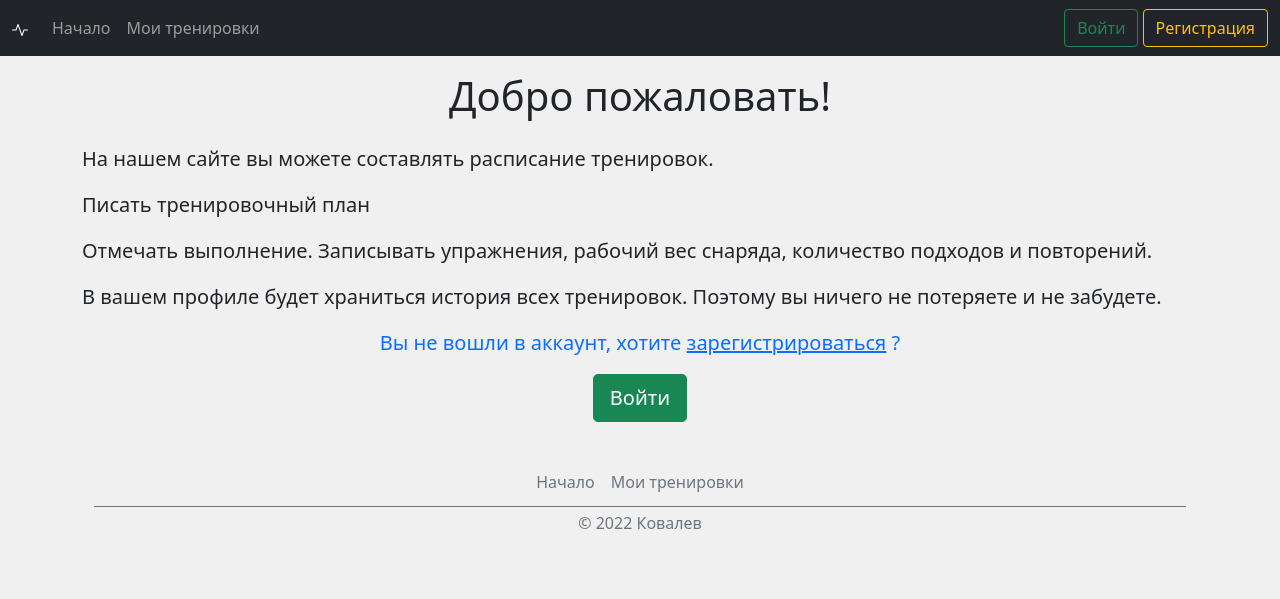
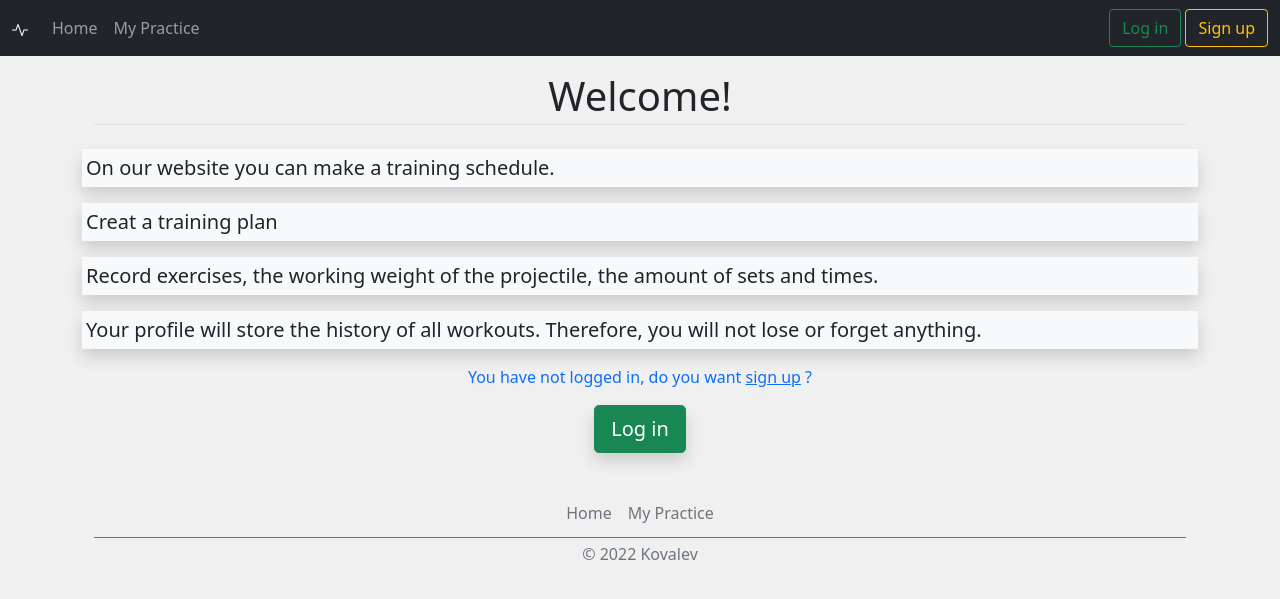
Before and after one commit to teasec4/gym.django, a Django app: page / in a window 1280 px wide. Shown: the top 599 px of the page. Run offline with Django 4.2, Linux system fonts and the light colour scheme.

Commit message:
new des3

```diff
--- a/gym/templates/practice_add.html
+++ b/gym/templates/practice_add.html
@@ -8,12 +8,12 @@
             {% csrf_token %}
             <div class="row g-4 align-items-center">
                 <div class="col-sm-8">
-                    <label for="ex" class="form-label">Название тренировки</label>
-                    <input id="ex" type="text" class="form-control" placeholder="Присед (тяжелый)" name="title">
+                    <label for="ex" class="form-label">Title of practice</label>
+                    <input id="ex" type="text" class="form-control" placeholder="Squat (hard)" name="title">
                 </div>
 
                 <div class="col-sm-4">
-                    <label for="ex2" class="form-label">Дата тренировки</label>
+                    <label for="ex2" class="form-label">Date of practice</label>
                     <input id="ex2" type="date" class="form-control" name="date_plan">
                 </div>
 
--- a/user/templates/home.html
+++ b/user/templates/home.html
@@ -4,66 +4,72 @@
 {% block body %}
     {% if user.is_authenticated %}
 
-        <div class="container mt-3">
-            <p class="display-6" style="color: cornflowerblue">Начало</p>
-            <p class="lead">
-                На нашем сайте вы можете составлять расписание
-                тренировок.
+        <div class="container mt-3 ">
+            <p class="display-6" style="color: cornflowerblue">
+                Home
             </p>
-            <p class="lead">
-                Писать тренировочный план
+            <p class="lead bg-light p-1 shadow">
+                On our website you can make
+                a training schedule.
             </p>
-            <p class="lead">Отмечать выполнение.
-                Записывать упражнения, рабочий вес снаряда, количество подходов и повторений.
+            <p class="lead bg-light p-1 shadow">
+                Creat a training plan
             </p>
-            <p class="lead">
-                В вашем профиле будет храниться история всех тренировок. Поэтому вы
-                ничего не потеряете и не забудете.
+            <p class="lead bg-light p-1 shadow">
+                Record exercises, the working weight of the projectile, the amount of sets and times.
+            </p>
+            <p class="lead bg-light p-1 shadow">
+                Your profile will store the history of all workouts. Therefore, you
+will not lose or forget anything.
             </p>
 
 
         </div>
 
-        <div class="container text-center mt-2 mb-5">
-            <a class="btn btn-outline-primary" href="{% url 'practice_list' %}">
-                Приступить
-            </a>
+        <div class="container text-center mt-2 mb-5" style="width: 8.5em;">
+            <div class="bg-light shadow p-2 rounded border" >
+                <a class="btn btn-primary" href="{% url 'practice_list' %}">
+                Let's start
+                </a>
+            </div>
+
         </div>
 
 
     {% else %}
         <div class="container mt-3 text-center">
-            <h1 class="display-6">
-                Добро пожаловать!
+            <h1 class="display-6 border-bottom pb-1">
+                Welcome!
             </h1>
         </div>
         <div class="mt-4">
-            <p class="lead">
-                На нашем сайте вы можете составлять расписание
-                тренировок.
+            <p class="lead bg-light p-1 shadow">
+                On our website you can make
+                a training schedule.
             </p>
-            <p class="lead">
-                Писать тренировочный план
+            <p class="lead bg-light p-1 shadow">
+                Creat a training plan
             </p>
-            <p class="lead">Отмечать выполнение.
-                Записывать упражнения, рабочий вес снаряда, количество подходов и повторений.
+            <p class="lead bg-light p-1 shadow">
+                Record exercises, the working weight of the projectile, the amount of sets and times.
             </p>
-            <p class="lead">
-                В вашем профиле будет храниться история всех тренировок. Поэтому вы
-                ничего не потеряете и не забудете.
+            <p class="lead bg-light p-1 shadow">
+                Your profile will store the history of all workouts. Therefore, you
+will not lose or forget anything.
             </p>
         </div>
 
-        <div class="mt-2 text-center text-primary lead">
-            <p> Вы не вошли в аккаунт, хотите
-                <a class="" href="{% url 'signup' %}">зарегистрироваться</a>
+        <div class="mt-2 text-center text-primary">
+            <p> You have not logged in, do you want
+                <a class="" href="{% url 'signup' %}">sign up</a>
                 ?
             </p>
         </div>
         <div class="container mt-3 text-center">
-            <a class="btn btn-success btn-lg" href="{% url 'login' %}">
-                Войти
+            <a class="btn btn-success btn-lg shadow" href="{% url 'login' %}">
+                Log in
             </a>
+
 
         </div>
 
@@ -74,12 +80,13 @@
         <div class="container mt-2">
             <footer class="py-3">
                 <ul class="nav justify-content-center border-bottom border-secondary pb-1">
-                    <li class="nav-item"><a href="{% url 'home' %}" class="nav-link px-2 text-muted">Начало</a></li>
-                    <li class="nav-item"><a href="{% url 'practice_list' %}" class="nav-link px-2 text-muted">Мои тренировки</a></li>
+                    <li class="nav-item"><a href="{% url 'home' %}" class="nav-link px-2 text-muted">Home</a></li>
+                    <li class="nav-item"><a href="{% url 'practice_list' %}" class="nav-link px-2 text-muted">My
+                        Practice</a></li>
 
                 </ul>
                 <div class="text-center">
-                    <p class="text-muted pt-1">&copy; 2022 Ковалев</p>
+                    <p class="text-muted pt-1">&copy; 2022 Kovalev</p>
 
                 </div>
 
--- a/user/templates/users/layout.html
+++ b/user/templates/users/layout.html
@@ -26,10 +26,10 @@
             <div class="collapse navbar-collapse" id="navbarSupportedContent">
                 <ul class="navbar-nav me-auto mb-2 mb-lg-0">
                     <li class="nav-item">
-                        <a class="nav-link " href="{% url 'home' %}">Начало</a>
+                        <a class="nav-link " href="{% url 'home' %}">Home</a>
                     </li>
                     <li class="nav-item">
-                        <a class="nav-link " href="{% url 'practice_list' %}">Мои тренировки</a>
+                        <a class="nav-link " href="{% url 'practice_list' %}">My Practice</a>
                     </li>
                 </ul>
                 {% if user.is_authenticated %}
@@ -42,16 +42,16 @@
                             </svg>
                         </a>
                         <a class="btn btn-outline-danger" href="{% url 'logout' %}">
-                            Выйти
+                            Log out
                         </a>
                     </div>
                 {% else %}
                     <div>
                         <a class="btn btn-outline-success" href="{% url 'login' %}">
-                            Войти
+                            Log in
                         </a>
                         <a class="btn btn-outline-warning" href="{% url 'signup' %}">
-                            Регистрация
+                            Sign up
                         </a>
                     </div>
                 {% endif %}
```
Also changed, not shown: gym/templates/exercises_add.html (+7 -7 lines), gym/templates/practice_detail.html (+5 -4 lines), gym/templates/practice_list.html (+7 -7 lines), user/templates/users/login.html (+7 -7 lines), user/templates/users/signup.html (+18 -15 lines).
